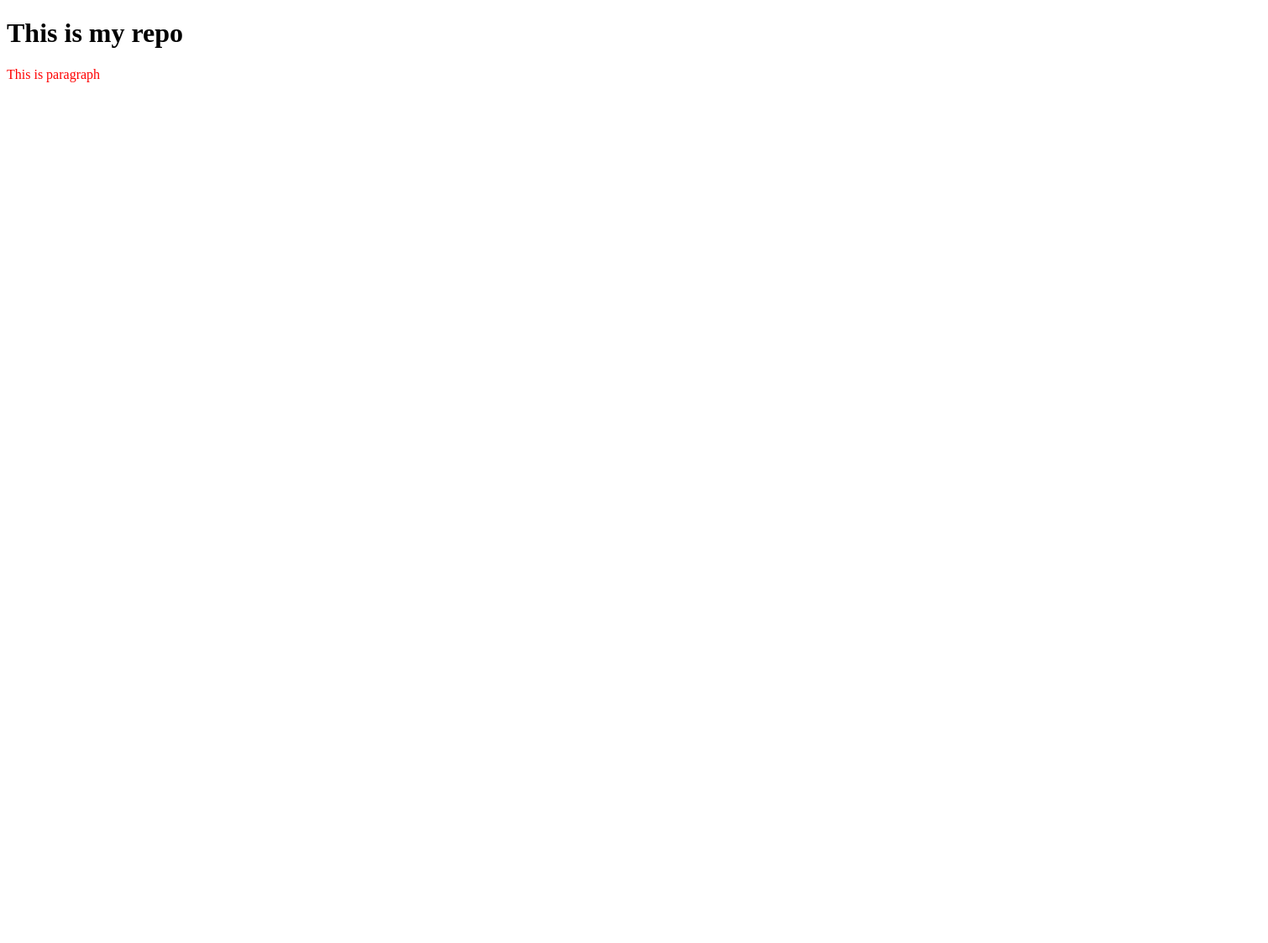
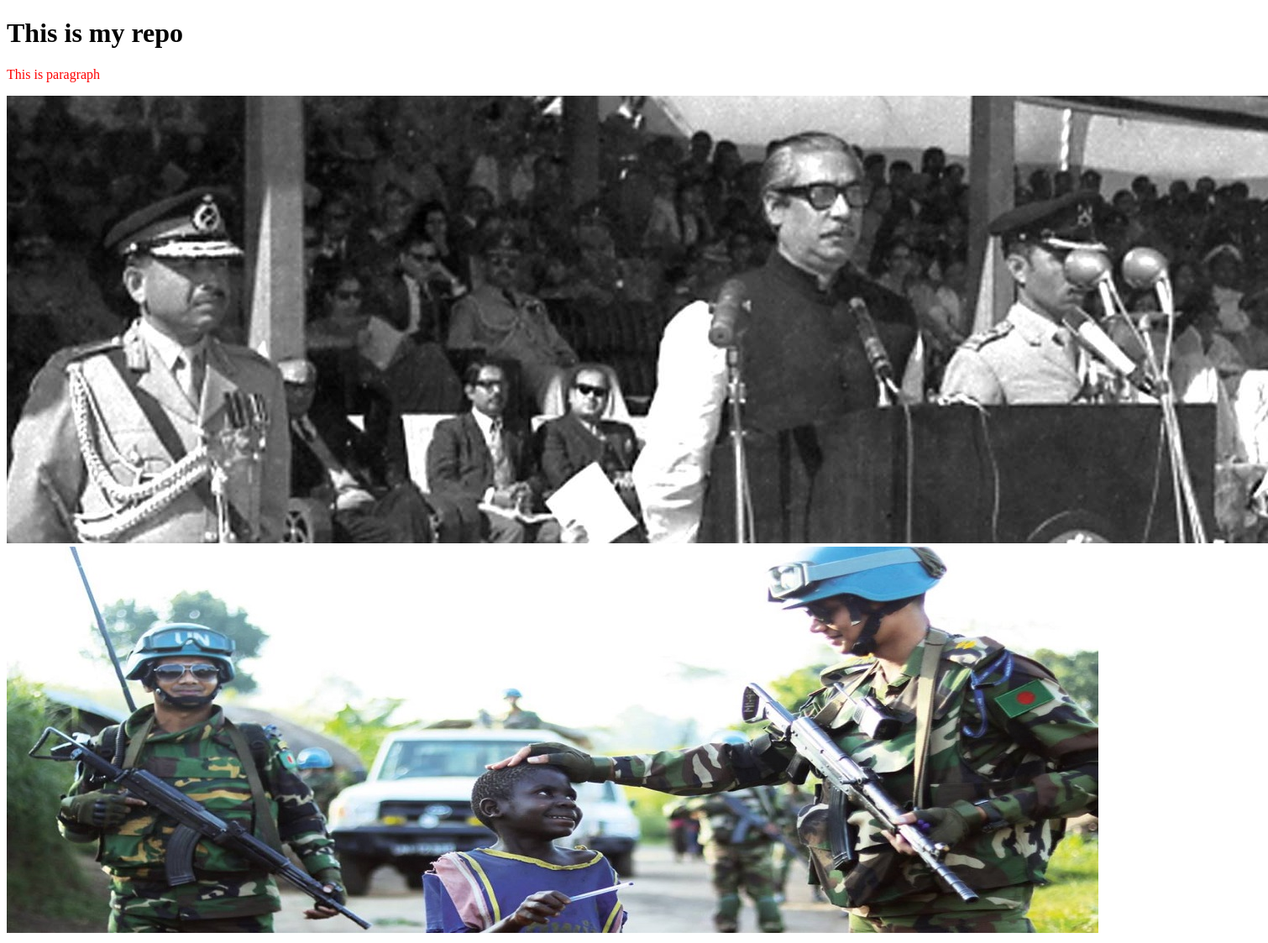
Before and after one commit to MRJ2812/My-second-repo, a plain HTML site: page index.html in a window 1280 px wide. Shown: the whole page at 84% size, 1510 px wide, since content can reach past the window. Before the commit the page ends 800 px from the top, so only its background shows below. Drawn offline with Linux system fonts and the light colour scheme.

Commit message:
add 2 image

```diff
--- a/index.html
+++ b/index.html
@@ -10,5 +10,7 @@
 <body>
     <h1>This is my repo</h1>
     <p>This is paragraph</p>
+    <img src="2.jpg" alt="">
+    <img src="14.jpg" alt="">
 </body>
 </html>
```
Also changed, not shown: 14.jpg (added), 2.jpg (added), 1 other file.
